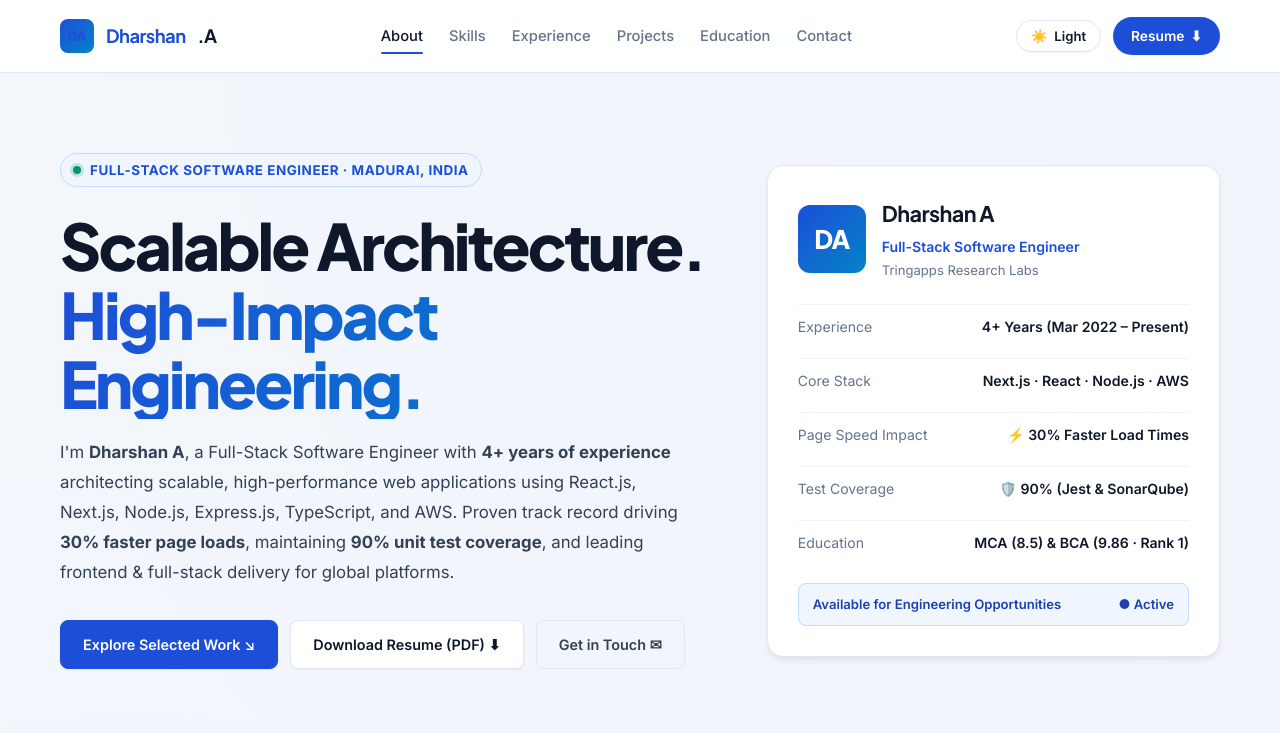
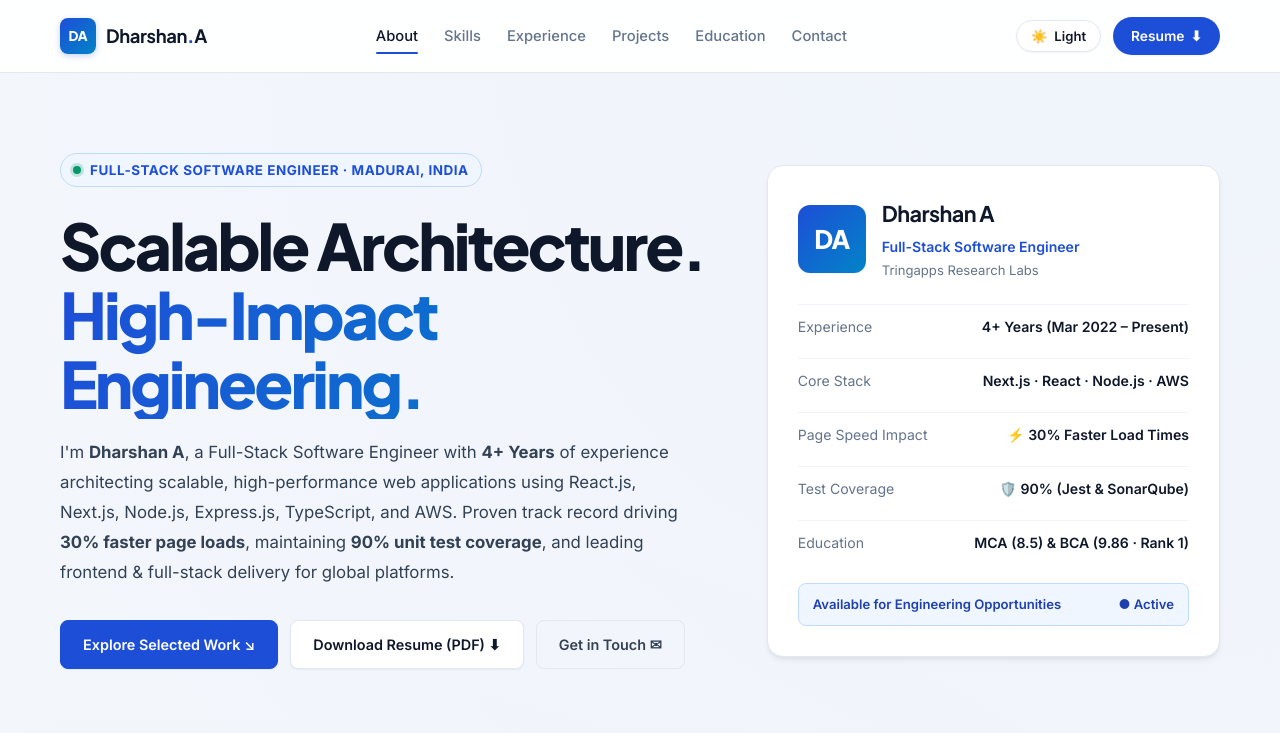
Before and after one commit to bcadharshan3-ai/portfolio-, a website with bundled scripts: page index.html in a window 1280 px wide. Shown: the top 733 px of the page. Built offline with nearby package versions, Linux system fonts and the light colour scheme.

Commit message:
fix: dynamic experience calculation from start date, brand logo spacing, and DA badge contrast

```diff
--- a/css/style.css
+++ b/css/style.css
@@ -183,7 +183,7 @@ header {
 .brand {
   display: inline-flex;
   align-items: center;
-  gap: 12px;
+  gap: 10px;
   font-weight: 700;
   font-size: 1.15rem;
   letter-spacing: -0.03em;
@@ -194,18 +194,35 @@ header {
 .brand-badge {
   display: inline-grid;
   place-items: center;
-  width: 34px;
-  height: 34px;
+  width: 36px;
+  height: 36px;
   border-radius: var(--radius-sm);
   background: linear-gradient(135deg, var(--accent-primary), var(--accent-sky));
-  color: #ffffff;
-  font-size: 0.82rem;
+  color: #ffffff !important;
+  font-size: 0.84rem;
   font-weight: 800;
   letter-spacing: -0.02em;
-}
-
-.brand span {
+  flex-shrink: 0;
+  box-shadow: 0 2px 6px rgba(29, 78, 216, 0.25);
+}
+
+[data-theme="dark"] .brand-badge {
+  background: var(--accent-primary);
+  color: #080e1a !important;
+  box-shadow: 0 2px 8px rgba(56, 189, 248, 0.35);
+}
+
+.brand-name {
+  display: inline-flex;
+  align-items: baseline;
+  color: var(--text-primary);
+  font-weight: 700;
+  letter-spacing: -0.02em;
+}
+
+.brand-dot {
   color: var(--accent-primary);
+  font-weight: 800;
 }
 
 .nav-links {
--- a/index.html
+++ b/index.html
@@ -32,7 +32,7 @@
     <div class="wrap nav">
       <a class="brand" href="#home" aria-label="Dharshan A Home">
         <span class="brand-badge" aria-hidden="true">DA</span>
-        <span>Dharshan</span>.A
+        <span class="brand-name">Dharshan<span class="brand-dot">.</span>A</span>
       </a>
 
       <nav class="nav-links" id="navLinks" aria-label="Main navigation">
@@ -71,7 +71,7 @@
           <span class="gradient-text">High-Impact Engineering.</span>
         </h1>
         <p class="hero-lead">
-          I'm <strong>Dharshan A</strong>, a Full-Stack Software Engineer with <strong>4+ years of experience</strong> architecting scalable, high-performance web applications using React.js, Next.js, Node.js, Express.js, TypeScript, and AWS. Proven track record driving <strong>30% faster page loads</strong>, maintaining <strong>90% unit test coverage</strong>, and leading frontend & full-stack delivery for global platforms.
+          I'm <strong>Dharshan A</strong>, a Full-Stack Software Engineer with <strong class="dynamic-exp-years">4+ Years</strong> of experience architecting scalable, high-performance web applications using React.js, Next.js, Node.js, Express.js, TypeScript, and AWS. Proven track record driving <strong>30% faster page loads</strong>, maintaining <strong>90% unit test coverage</strong>, and leading frontend & full-stack delivery for global platforms.
         </p>
         <div class="hero-actions">
           <a class="btn btn-primary" href="#projects">Explore Selected Work ↘</a>
@@ -93,7 +93,7 @@
         <div class="profile-stats-list">
           <div class="stat-row">
             <span>Experience</span>
-            <strong>4+ Years (Mar 2022 – Present)</strong>
+            <strong class="dynamic-exp-label">4+ Years (Mar 2022 – Present)</strong>
           </div>
           <div class="stat-row">
             <span>Core Stack</span>
@@ -158,7 +158,7 @@
           <div>
             <h2 class="section-title">Architecting robust web solutions from concept to production.</h2>
             <p class="section-desc">
-              With over 4 years of experience delivering mission-critical applications across EdTech, financial portals, AI platforms, and enterprise media, I bridge the gap between intuitive user experience and resilient cloud infrastructure.
+              With over <span class="dynamic-exp-years">4+ Years</span> of experience delivering mission-critical applications across EdTech, financial portals, AI platforms, and enterprise media, I bridge the gap between intuitive user experience and resilient cloud infrastructure.
             </p>
           </div>
         </div>
--- a/js/app.js
+++ b/js/app.js
@@ -14,6 +14,7 @@ import {
 // DOM Ready initialization
 document.addEventListener("DOMContentLoaded", () => {
   initTheme();
+  initDynamicExperience();
   initMobileMenu();
   initCopyButtons();
   initProjectFilters();
@@ -23,6 +24,21 @@ document.addEventListener("DOMContentLoaded", () => {
   initScrollSpy();
   initYear();
 });
+
+/**
+ * Dynamically binds calculated experience into the DOM elements
+ */
+function initDynamicExperience() {
+  const expYearsElements = document.querySelectorAll(".dynamic-exp-years");
+  expYearsElements.forEach((el) => {
+    el.textContent = personalInfo.experienceYears;
+  });
+
+  const expLabelElements = document.querySelectorAll(".dynamic-exp-label");
+  expLabelElements.forEach((el) => {
+    el.textContent = personalInfo.experienceLabel;
+  });
+}
 
 /**
  * Initialize Light / Dark Executive Theme Toggle
--- a/js/portfolio-data.js
+++ b/js/portfolio-data.js
@@ -4,6 +4,41 @@
  *
  * Clean, type-safe data structures adhering to SonarQube standards.
  */
+
+export const careerStartDate = "2022-03-01"; // Mar 2022 from resume
+
+/**
+ * Calculates career experience dynamically based on start date
+ * @param {string|Date} [startDate]
+ * @param {Date} [currentDate]
+ * @returns {{ years: number, months: number, totalMonths: number, formatted: string, detailed: string, label: string }}
+ */
+export function calculateExperience(startDate = careerStartDate, currentDate = new Date()) {
+  const start = new Date(startDate);
+  const now = new Date(currentDate);
+
+  let years = now.getFullYear() - start.getFullYear();
+  let months = now.getMonth() - start.getMonth();
+
+  if (months < 0) {
+    years -= 1;
+    months += 12;
+  }
+
+  const totalMonths = Math.max(0, years * 12 + months);
+  const formatted = `${years}+ Years`;
+  const detailed = months > 0 ? `${years} Years, ${months} Months` : `${years} Years`;
+  const label = `${years}+ Years (Mar 2022 – Present)`;
+
+  return {
+    years,
+    months,
+    totalMonths,
+    formatted,
+    detailed,
+    label
+  };
+}
 
 export const personalInfo = {
   name: "Dharshan A",
@@ -18,9 +53,19 @@ export const personalInfo = {
   resumePath: "./Dharshan_A.pdf",
   currentRole: "Software Engineer",
   currentCompany: "Tringapps Research Labs Private Limited",
-  experienceYears: "4+ Years",
-  summary:
-    "Full-Stack Software Engineer with 4+ years of experience building scalable web applications using React.js, Next.js, TypeScript, Node.js, and GraphQL. Skilled in end-to-end project delivery, technical leadership, client communication, Jira sprint planning, code reviews, and AWS deployments. Demonstrated impact through 30% faster page loads, 90% code coverage, 20% fewer post-release bugs, and successful delivery of major feature releases ahead of schedule."
+  startDate: careerStartDate,
+  get experienceYears() {
+    return calculateExperience(this.startDate).formatted;
+  },
+  get experienceDetailed() {
+    return calculateExperience(this.startDate).detailed;
+  },
+  get experienceLabel() {
+    return calculateExperience(this.startDate).label;
+  },
+  get summary() {
+    return `Full-Stack Software Engineer with ${this.experienceYears} of experience building scalable web applications using React.js, Next.js, TypeScript, Node.js, and GraphQL. Skilled in end-to-end project delivery, technical leadership, client communication, Jira sprint planning, code reviews, and AWS deployments. Demonstrated impact through 30% faster page loads, 90% code coverage, 20% fewer post-release bugs, and successful delivery of major feature releases ahead of schedule.`;
+  }
 };
 
 export const keyMetrics = [
```
Also changed, not shown: tests/portfolio.test.js (+32 -2 lines).
